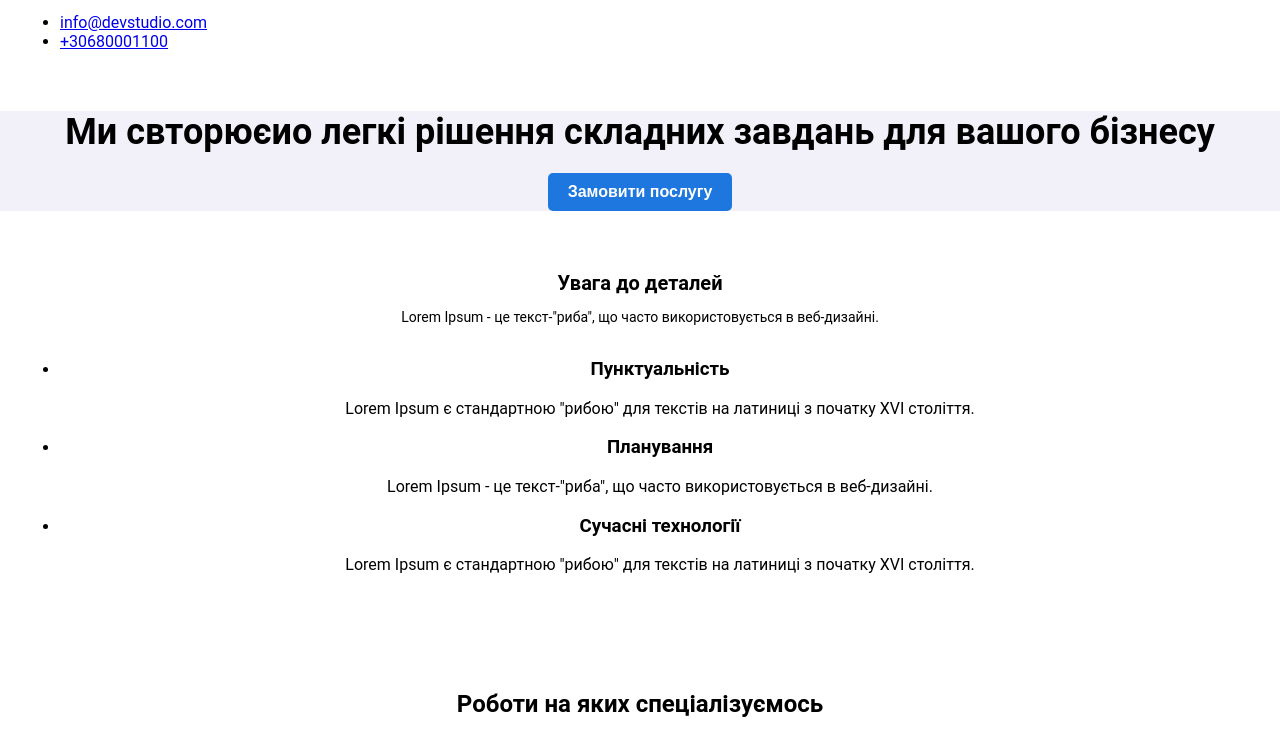
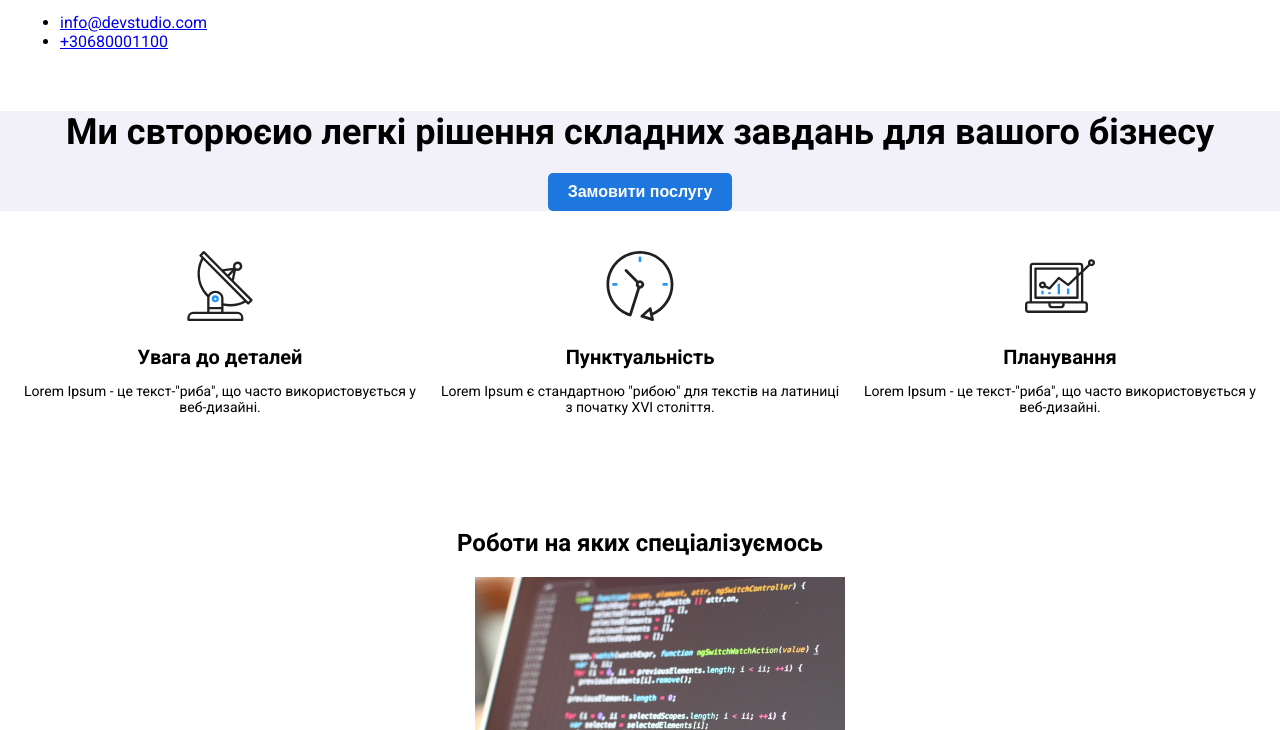
Before and after one commit to Yaroslav-Radionenko/wt-markup-02, a plain HTML site: page index.html in a window 1280 px wide. Shown: the part 70-800 px from the top of the page. Drawn offline with Linux system fonts and the light colour scheme.

Commit message:
test 1.4

```diff
--- a/index.html
+++ b/index.html
@@ -6,6 +6,11 @@
         <meta name="viewport" content="width=device-width, initial-scale=1.0">
         <title>DevStudio</title>
         <link rel="stylesheet" href="./css/styles.css">
+        <link rel="preconnect" href="https://fonts.googleapis.com" />
+        <link rel="preconnect" href="https://fonts.gstatic.com" crossorigin />
+        <link
+            href="https://fonts.googleapis.com/css2?family=Raleway:ital,wght@0,100..900;1,100..900&family=Roboto:ital,wght@0,100;0,300;0,400;0,500;0,700;0,900;1,100;1,300;1,400;1,500;1,700;1,900&display=swap"
+            rel="stylesheet" />
     </head>
 
     <body>
@@ -38,26 +43,34 @@
                     <div class="container">
                         <ul class="features-list">
                             <li>
-                            <h3>Увага до деталей</h3>
-                            <p>Lorem Ipsum - це текст-"риба", що часто використовується в веб-дизайні.</p>
+                                <svg width="70" height="70">
+                                    <use xlink:href="images/sprite.svg#antenna"></use>
+                                </svg>
+                                <h3>Увага до деталей</h3>
+                                <p>
+                                    Lorem Ipsum - це текст-"риба", що часто використовується у
+                                    веб-дизайні.
+                                </p>
                             </li>
-                        </ul>
-                        <ul>
                             <li>
-                            <h3>Пунктуальність</h3>
-                            <p>Lorem Ipsum є стандартною "рибою" для текстів на латиниці з початку XVI століття.</p>
+                                <svg width="70" height="70">
+                                    <use xlink:href="images/sprite.svg#clock"></use>
+                                </svg>
+                                <h3>Пунктуальність</h3>
+                                <p>
+                                    Lorem Ipsum є стандартною "рибою" для текстів на латиниці з
+                                    початку XVI століття.
+                                </p>
                             </li>
-                        </ul>
-                        <ul>
                             <li>
-                            <h3>Планування</h3>
-                            <p>Lorem Ipsum - це текст-"риба", що часто використовується в веб-дизайні.</p>
-                            </li>
-                        </ul>
-                        <ul>
-                            <li>
-                            <h3>Сучасні технології</h3>
-                            <p>Lorem Ipsum є стандартною "рибою" для текстів на латиниці з початку XVI століття.</p>
+                                <svg width="70" height="70">
+                                    <use xlink:href="images/sprite.svg#diagram"></use>
+                                </svg>
+                                <h3>Планування</h3>
+                                <p>
+                                    Lorem Ipsum - це текст-"риба", що часто використовується у
+                                    веб-дизайні.
+                                </p>
                             </li>
                         </ul>
                     </div>
@@ -264,6 +277,7 @@
                     <svg width="24" height="24">
                         <use xlink:href="images/sprite.svg#subscribe"></use>
                     </svg>
+                </button>
         </footer>
     </body>
 
```
